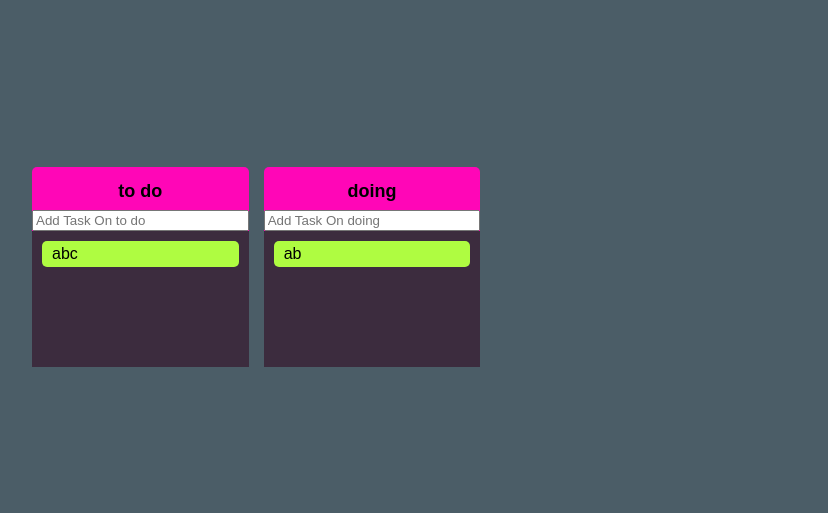
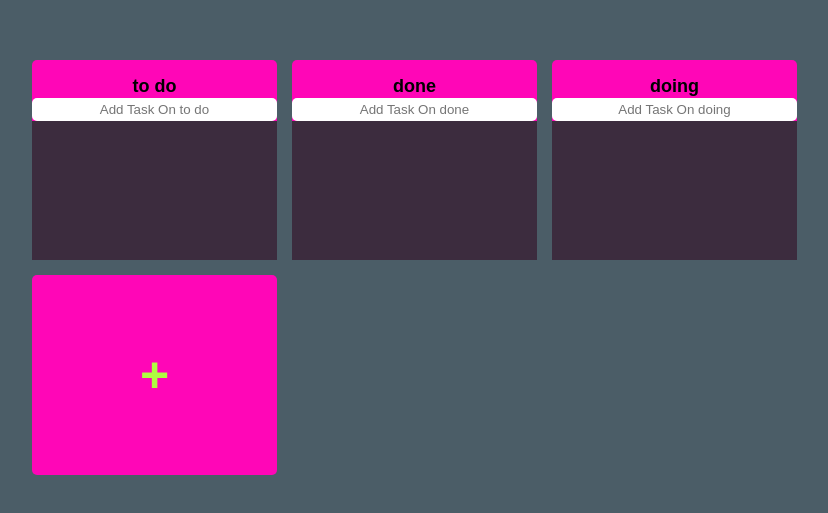
Before and after one commit to Ospac/kanban-board, a React (Create React App) app: page / in a window 1280 px wide. Shown: the part 133-646 px from the top of the page, without its empty margins (268-1096 px from the left). Built offline with nearby package versions, Linux system fonts and the light colour scheme.

Commit message:
Update - Editing board name

```diff
--- a/src/App.tsx
+++ b/src/App.tsx
@@ -1,9 +1,10 @@
 import styled from 'styled-components';
-import {DragDropContext, Droppable, Draggable, DropResult} from 'react-beautiful-dnd';
+import {DragDropContext, DropResult} from 'react-beautiful-dnd';
 import { createGlobalStyle } from 'styled-components'
 import { useRecoilState } from 'recoil';
 import { IToDoState, toDoState } from './atoms';
 import Board from './components/Board';
+import AddBoard from './components/AddBoard';
 
 
 const GlobalStyle = createGlobalStyle`
@@ -86,9 +87,9 @@ const Boards = styled.div`
 
 
 function App() {
+
   const [toDos, setTodos] = useRecoilState(toDoState);
   const onDragEnd = (info : DropResult) => {
-    console.log(info);
     setTodos((allBoards) => {
       const {destination, source} = info;
       if(!destination) return allBoards;
@@ -108,6 +109,7 @@ function App() {
         <Wrapper>
           <Boards>
             {Object.keys(toDos).map(boardId => <Board key={boardId} boardId={boardId} toDos={toDos[boardId]}/>)}
+            <AddBoard/>
           </Boards>
         </Wrapper>
       </DragDropContext>
--- a/src/atoms.ts
+++ b/src/atoms.ts
@@ -1,4 +1,4 @@
-import { atom } from "recoil";
+import { atom} from "recoil";
 export interface IToDo{
     text : string,
     id : number,
@@ -6,10 +6,22 @@ export interface IToDo{
 export interface IToDoState{
     [key : string] : IToDo[]
 }
+interface IBoardState{
+    [id : string] : string
+}
+export const boardState = atom<IBoardState>({
+    key : "boards",
+    default: {
+        1 : 'to do', // id : title
+        2 : 'done',
+        3 : 'doing',
+    }
+})
 export const toDoState = atom<IToDoState>({
     key: "toDos",
     default: {
-        "to do" :[ {text : "abc", id : 1}],
-        "doing" :[ {text : "ab", id : 2}]
+        1 :[], // boardId : IToDo[]
+        2 :[],
+        3 :[],
     },
 })
--- /dev/null
+++ b/src/components/AddBoard.tsx
@@ -0,0 +1,30 @@
+import { useRecoilState } from 'recoil';
+import styled from 'styled-components'
+import { toDoState } from '../atoms';
+const Wrapper = styled.div`
+  background-color: ${props => props.theme.boardColor};
+  border-radius: 5px;
+  min-height: 200px;
+  display: flex;
+  justify-content: center;
+  align-items: center;
+  font-size: 50px;
+  font-weight: bold;
+  color: ${prop => prop.theme.cardColor};
+`
+function AddBoard(){
+    const [toDos, setToDos] = useRecoilState(toDoState);
+    const onClick = () => {
+        setToDos(boards => {
+            return{
+                ...boards,
+                [Date.now()]  : []
+            }
+        })
+    }
+    return <Wrapper onClick={onClick}>
+        +
+    </Wrapper>
+}
+
+export default AddBoard
--- a/src/components/Board.tsx
+++ b/src/components/Board.tsx
@@ -1,9 +1,9 @@
-import { useRef } from 'react';
 import {Droppable} from 'react-beautiful-dnd';
 import { useForm } from 'react-hook-form';
-import { useSetRecoilState } from 'recoil';
+import { useRecoilValue, useSetRecoilState } from 'recoil';
 import styled from 'styled-components';
-import { IToDo, toDoState } from '../atoms';
+import { boardState, IToDo, toDoState } from '../atoms';
+import { BoardTitle } from './BoardTitle';
 import DraggableCard from './DraggableCard';
 
 const Wrapper = styled.div`
@@ -21,20 +21,18 @@ interface IAreaProps{
 const Area = styled.div<IAreaProps>`
     background-color: ${props => props.isDraggingOver? props.theme.boardDraggingToColor : props.isDraggingFromThisWith? props.theme.boardDraggingFromColor : props.theme.boardContentColor};
     flex-grow: 1;
-    padding: 10px 10px;
+    padding: 10px 15px;
     transition: background-color 0.3s ease-in-out;
 `
-const Title = styled.div`
-    font-size: 18px;
-    font-weight: bold;
-    text-align: center;
-    padding-bottom: 10px;
-
-`
-const Form = styled.form`
+const TaskForm = styled.form`
     width: 100%;
     input{
         width : 100%;
+        height: 100%;
+        padding: 4px;
+        text-align: center;
+        border: 0px;
+        border-radius: 5px;
     };
 `;
 interface IBoardProps {
@@ -47,7 +45,8 @@ interface IForm {
 function Board({toDos, boardId} : IBoardProps){
     const { register, setValue, handleSubmit} = useForm<IForm>();
     const setToDos = useSetRecoilState(toDoState);
-    const onValid = ({toDo} : IForm) => {
+    const boards = useRecoilValue(boardState);
+    const onTaskFormValid = ({toDo} : IForm) => {
         const newToDos = {
             id : Date.now(),
             text : toDo
@@ -61,18 +60,18 @@ function Board({toDos, boardId} : IBoardProps){
         setValue("toDo", "");
     }
     return <Wrapper>
-            <Title>{boardId}</Title>
-            <Form onSubmit={handleSubmit(onValid)}>
+            <BoardTitle boardId={boardId}></BoardTitle>
+            <TaskForm onSubmit={handleSubmit(onTaskFormValid)}>
                 <input
                 {...register("toDo", {required : true})}
                 type='text'
-                placeholder={`Add Task On ${boardId}`}></input>
-            </Form>
+                placeholder={boards[boardId] ? `Add Task On ${boards[boardId]}` : "Name this board"}></input>
+            </TaskForm>
             <Droppable droppableId={boardId}>{(magic, snapshot) =>
                 <Area
                 isDraggingOver={snapshot.isDraggingOver}
                 isDraggingFromThisWith={Boolean(snapshot.draggingFromThisWith)}
-                ref={magic.innerRef }
+                ref={magic.innerRef}
                 {...magic.droppableProps}>
                     {toDos.map((todo, index) =>
                         <DraggableCard key={todo.id} toDoText={todo.text} toDoId={todo.id} index={index}/>
--- /dev/null
+++ b/src/components/BoardTitle.tsx
@@ -0,0 +1,51 @@
+import { useForm } from "react-hook-form";
+import { useRecoilState} from "recoil";
+import styled from 'styled-components';
+import { boardState} from "../atoms";
+
+const Title = styled.div`
+    font-size: 18px;
+    font-weight: bold;
+    text-align: center;
+    padding-bottom: 10px;
+`
+const TitleForm = styled.form`
+    input{
+        background-color: ${props => props.theme.boardColor};
+        font-size: 18px;
+        font-weight: bold;
+        text-align: center;
+        border: 0px;
+    }
+`;
+interface IForm{
+    newTitle : string
+}
+interface IBoardTitleProps{
+    boardId: string;
+}
+export function BoardTitle({boardId} : IBoardTitleProps){
+    const [boards, setBoards] = useRecoilState(boardState);
+    const onValid = ({newTitle} : IForm) =>{
+        setBoards(board => {
+            return {
+                ...board,
+                [boardId] : newTitle
+            }
+        })
+    }
+    const { register,handleSubmit} = useForm<IForm>({
+        defaultValues: {
+            newTitle : boards[boardId]
+        }
+    });
+    console.log(boards);
+    return <TitleForm onSubmit={handleSubmit(onValid)}>
+        <input
+        {...register("newTitle", {required : true})}
+        placeholder="type title"
+        type='text'
+        >
+        </input>
+    </TitleForm>
+}
--- a/src/components/DraggableCard.tsx
+++ b/src/components/DraggableCard.tsx
@@ -5,7 +5,8 @@ import React from 'react';
 const Card = styled.div<{isDragging : boolean}>`
   padding: 5px 10px;
   border-radius: 5px;
-  margin-bottom: 5px;
+  margin-bottom: 6px;
+  font-size: 13px;
   background-color: ${props=> props.isDragging? props.theme.draggingCardColor : props.theme.cardColor};
   box-shadow: ${props=> props.isDragging? "2px 0px 5px rgba(0,0,0,0.5)" : "none"};
 
```
Also changed, not shown: src/components/DeleteBoard.tsx (added, +25 -0 lines).
